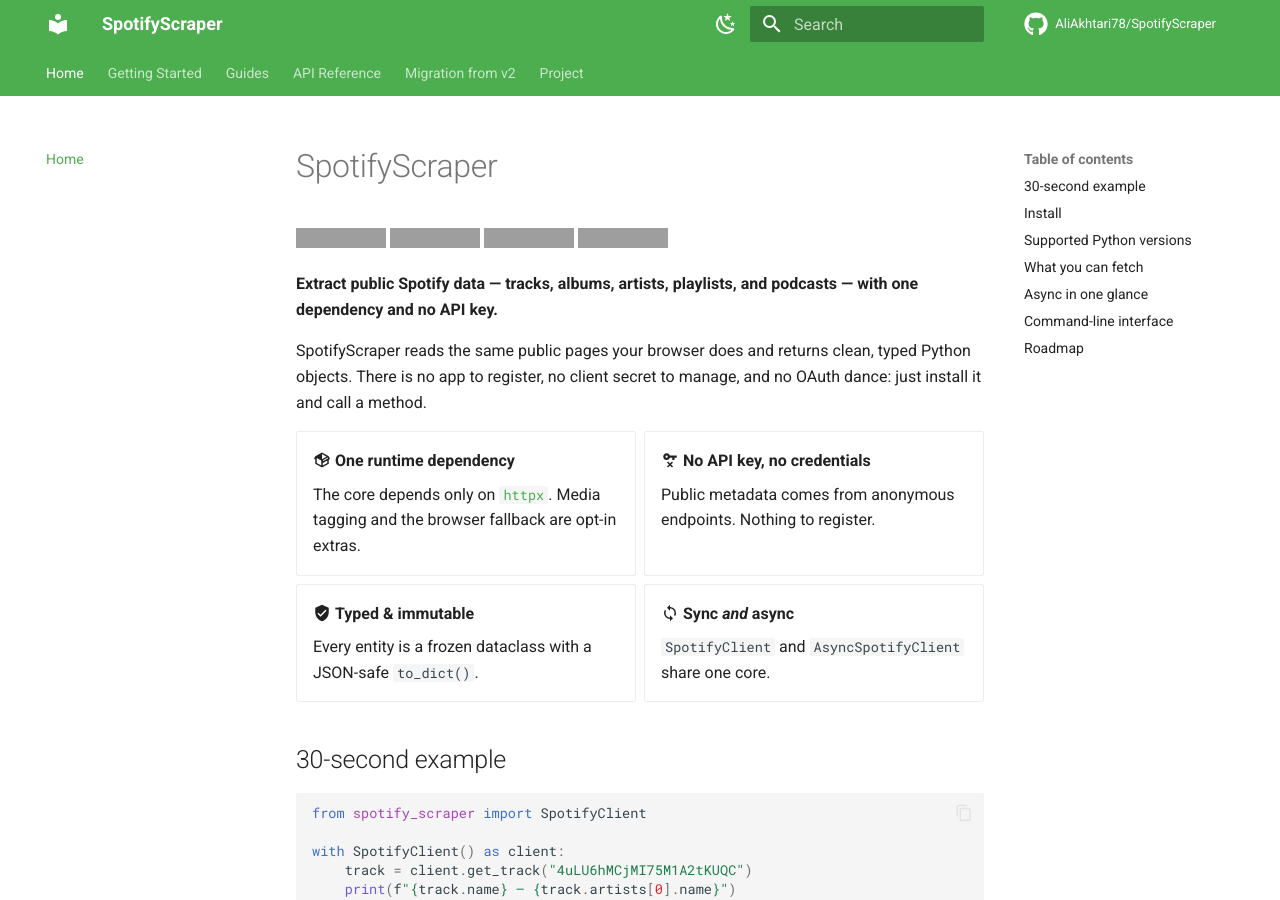
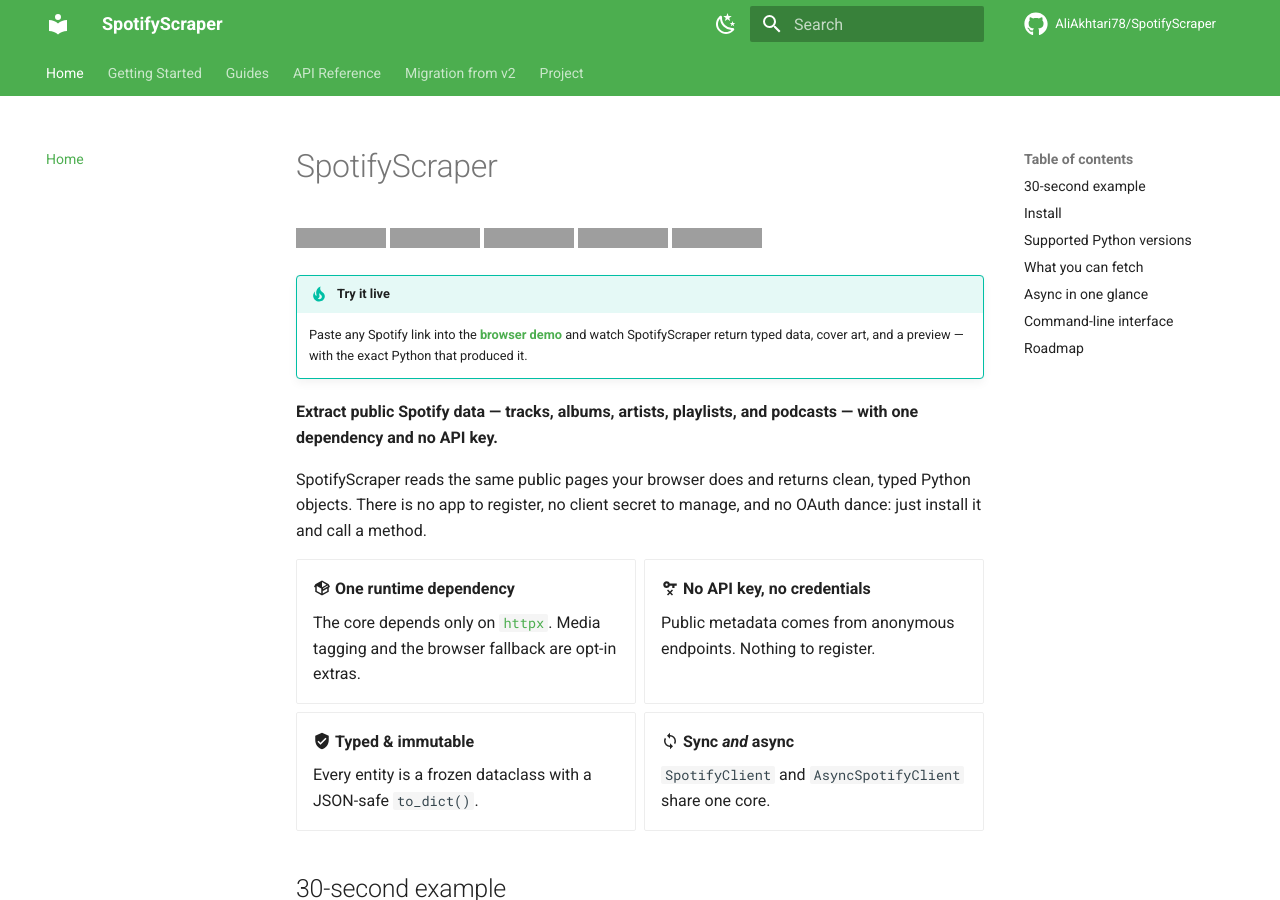
Before and after one commit to AliAkhtari78/SpotifyScraper, an MkDocs documentation site: the page built from docs/index.md, in a window 1280 px wide and 900 px high. Built offline with MkDocs 1.6.1 and Material for MkDocs 9.7.7, drawn with Linux system fonts in a browser that asks for light colours; comment, search, counter and statistics services are not loaded; grey boxes are pictures that could not be loaded.

Commit message:
docs: link the live browser demo from the README and docs home
Add a 'Live demo' badge + callout pointing at the interactive demo
(aliakhtari.com/spotify). GitHub/PyPI sanitize iframes and the demo page
sets X-Frame-Options: DENY, so it is linked rather than embedded.

Co-Authored-By: Claude Fable 5 <noreply@anthropic.com>

```diff
--- a/docs/index.md
+++ b/docs/index.md
@@ -1,9 +1,15 @@
 # SpotifyScraper
 
+[![Live demo](https://img.shields.io/badge/Live_demo-try_it_now-1DB954?logo=spotify&logoColor=white)](https://aliakhtari.com/spotify/)
 [![PyPI version](https://img.shields.io/pypi/v/spotifyscraper.svg)](https://pypi.org/project/spotifyscraper/)
 [![Python versions](https://img.shields.io/pypi/pyversions/spotifyscraper.svg)](https://pypi.org/project/spotifyscraper/)
 [![CI](https://github.com/AliAkhtari78/SpotifyScraper/actions/workflows/ci.yml/badge.svg)](https://github.com/AliAkhtari78/SpotifyScraper/actions/workflows/ci.yml)
 [![License: MIT](https://img.shields.io/badge/License-MIT-yellow.svg)](https://github.com/AliAkhtari78/SpotifyScraper/blob/master/LICENSE)
+
+!!! tip "Try it live"
+    Paste any Spotify link into the **[browser demo](https://aliakhtari.com/spotify/)**
+    and watch SpotifyScraper return typed data, cover art, and a preview — with
+    the exact Python that produced it.
 
 **Extract public Spotify data — tracks, albums, artists, playlists, and podcasts — with one dependency and no API key.**
 
```
Also changed, not shown: README.md (+3 -0 lines).
